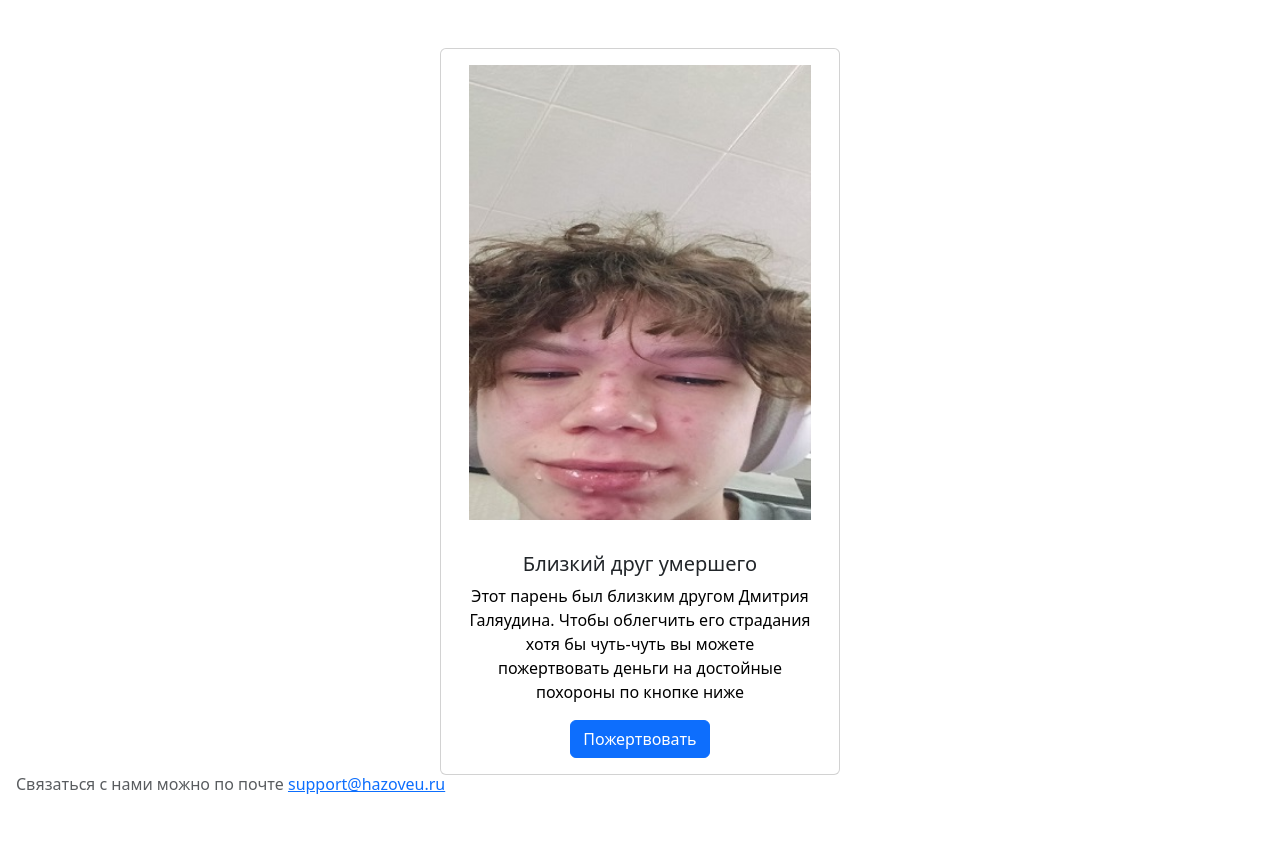
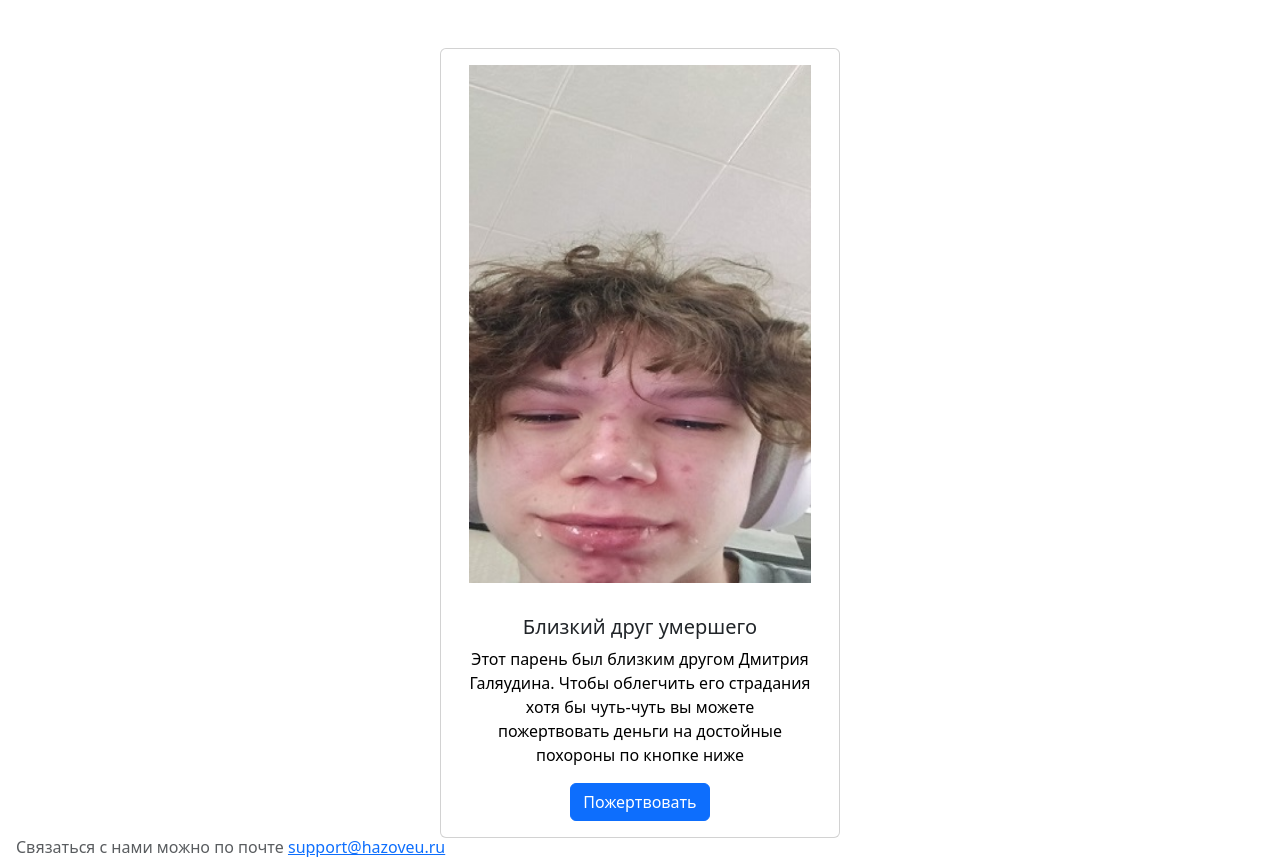
Before and after one commit to hazoveu69/first-site, a plain HTML site: page index.html in a window 1280 px wide. Shown: the part 771-1636 px from the top of the page. Before the commit the page ends 1573 px from the top, so only its background shows below. Drawn offline with nearby package versions, Linux system fonts and the light colour scheme.

Commit message:
minor fix

```diff
--- a/index.html
+++ b/index.html
@@ -108,7 +108,12 @@
     </div>
 
     <div class="card text-center container donate" style="width: 25rem">
-      <img src="/photos/photoSad.jpg" class="card-img-top" alt="Грустно" />
+      <img
+        src="/photos/photoSad.jpg"
+        class="card-img-top"
+        alt="Грустно"
+        height="550"
+      />
       <div class="card-body">
         <h5 class="card-title">Близкий друг умершего</h5>
         <p class="card-text">
```
